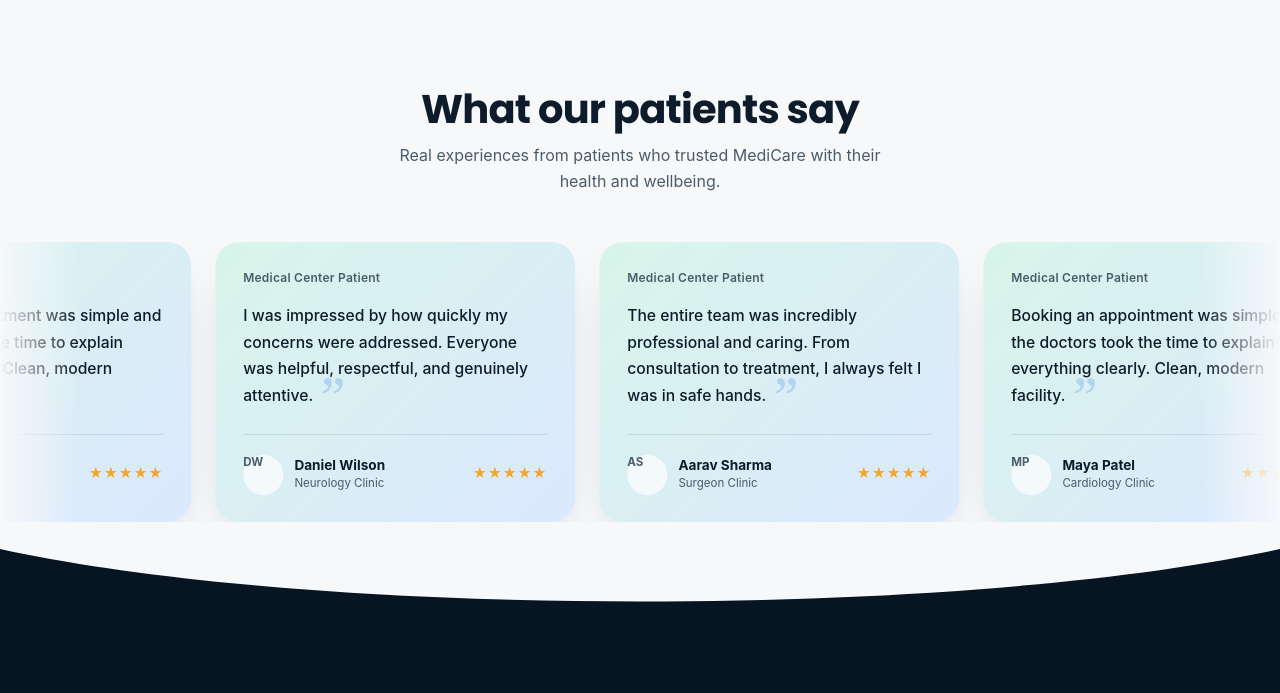
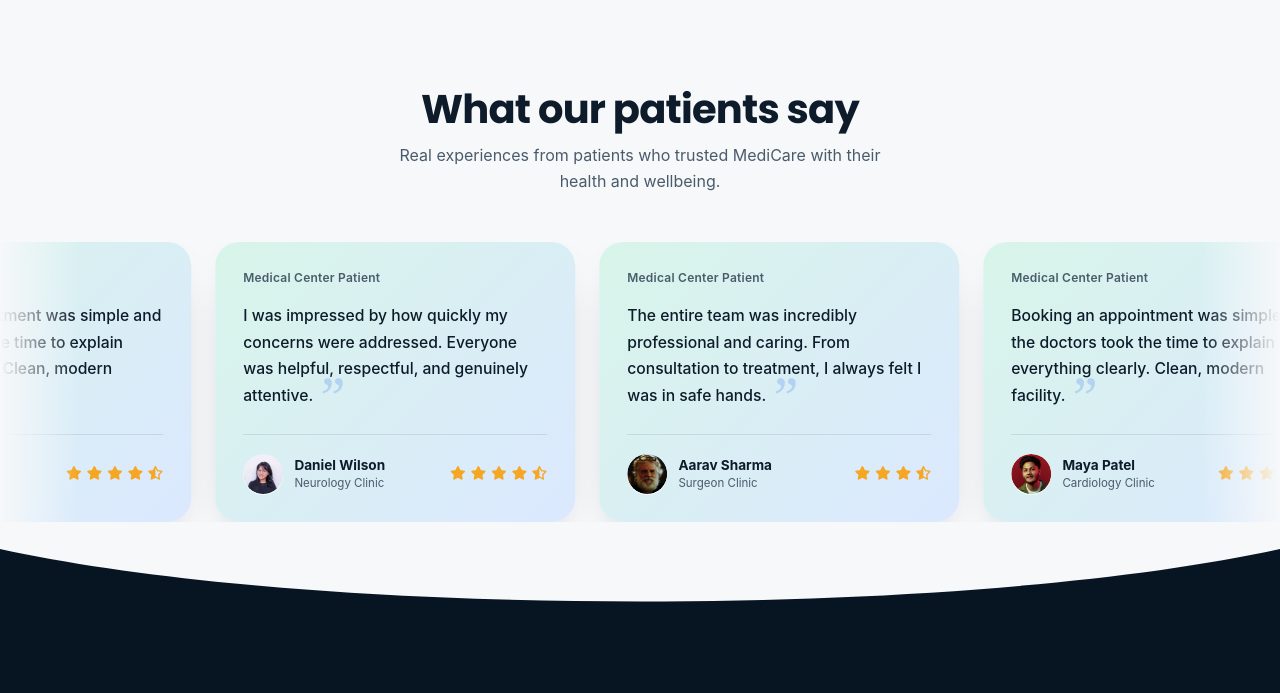
Before and after one commit to PanavGhai/OptiQueue, a Django app: page / in a window 1280 px wide. Shown: the part 3470-4163 px from the top of the page. Run offline with Django 5.2, Linux system fonts and the light colour scheme.

Commit message:
Polish reviews section and add back to top

```diff
--- a/static/css/styles.css
+++ b/static/css/styles.css
@@ -1060,6 +1060,12 @@ textarea:focus-visible {
     border-radius: 24px;
     background: linear-gradient(135deg, var(--mc-mint), var(--mc-azure));
     box-shadow: 0 20px 45px -25px rgba(7, 21, 35, 0.35);
+    transition: transform 0.3s ease, box-shadow 0.3s ease;
+}
+
+.mc-card:hover {
+    transform: translateY(-8px) scale(1.02);
+    box-shadow: 0 28px 55px -25px rgba(7, 21, 35, 0.45);
 }
 
 .mc-card__label {
@@ -1118,6 +1124,15 @@ textarea:focus-visible {
     color: var(--mc-ink);
     font-size: 0.78rem;
     font-weight: 700;
+    overflow: hidden;
+}
+
+.mc-card__avatar img {
+    width: 100%;
+    height: 100%;
+    object-fit: cover;
+    border-radius: 50%;
+    display: block;
 }
 
 .mc-card__patient strong {
@@ -1386,7 +1401,65 @@ textarea:focus-visible {
 
 
 /* =========================================================
-   11. RESPONSIVE — TABLET
+   11. BACK TO TOP
+========================================================= */
+
+.back-to-top {
+    position: fixed;
+    right: 25px;
+    bottom: 25px;
+    z-index: 90;
+
+    width: 45px;
+    height: 45px;
+
+    display: flex;
+    align-items: center;
+    justify-content: center;
+
+    border-radius: 50%;
+    background: var(--primary-color);
+    color: #fff;
+    text-decoration: none;
+
+    box-shadow: 0 5px 15px rgba(0, 0, 0, 0.2);
+
+    opacity: 0;
+    visibility: hidden;
+    transform: translateY(10px);
+
+    transition:
+        opacity 0.3s ease,
+        visibility 0.3s ease,
+        transform 0.3s ease,
+        box-shadow 0.3s ease;
+}
+
+.back-to-top.visible {
+    opacity: 1;
+    visibility: visible;
+    transform: translateY(0);
+}
+
+.back-to-top:hover {
+    transform: translateY(-4px);
+    box-shadow: 0 8px 20px rgba(0, 0, 0, 0.25);
+}
+
+.back-to-top:active {
+    transform: translateY(-1px);
+}
+
+.back-to-top i {
+    text-shadow:
+        -1px -1px 0 rgba(0, 0, 0, 0.75),
+        1px -1px 0 rgba(0, 0, 0, 0.75),
+        -1px 1px 0 rgba(0, 0, 0, 0.75),
+        1px 1px 0 rgba(0, 0, 0, 0.75);
+}
+
+/* =========================================================
+   12. RESPONSIVE — TABLET
 ========================================================= */
 
 @media (max-width: 1080px) {
@@ -1441,7 +1514,7 @@ textarea:focus-visible {
 
 
 /* =========================================================
-   12. RESPONSIVE — MOBILE
+   13. RESPONSIVE — MOBILE
 ========================================================= */
 
 @media (max-width: 720px) {
@@ -1535,7 +1608,7 @@ textarea:focus-visible {
 
 
 /* =========================================================
-   13. ENTRANCE & SCROLL-TRIGGERED ANIMATIONS
+   14. ENTRANCE & SCROLL-TRIGGERED ANIMATIONS
 
    Notes:
    - hero-rise / marquee-scroll / mc-scroll keyframes already
--- a/templates/landing.html
+++ b/templates/landing.html
@@ -23,6 +23,7 @@
     href="https://fonts.googleapis.com/css2?family=Poppins:wght@600;700;800&family=Inter:wght@400;500;600;700&display=swap"
     rel="stylesheet">
 
+  <link rel="stylesheet" href="https://cdnjs.cloudflare.com/ajax/libs/font-awesome/5.15.4/css/all.min.css">
   <link rel="stylesheet" href="{% static 'css/styles.css' %}">
 
 </head>
@@ -696,13 +697,21 @@
             </p>
             <div class="mc-card__footer">
               <div class="mc-card__patient">
-                <span class="mc-card__avatar" aria-hidden="true">AS</span>
+                <span class="mc-card__avatar" aria-hidden="true">
+                  <img src="{% static 'images/patients/review-1.webp' %}" alt="Aarav Sharma">
+                </span>
                 <div>
                   <strong>Aarav Sharma</strong>
                   <span>Surgeon Clinic</span>
                 </div>
               </div>
-              <span class="mc-card__stars" aria-label="4.9 out of 5 stars">★★★★★</span>
+              <span class="mc-card__stars" aria-label="4.9 out of 5 stars">
+                  <i class="fas fa-star"></i>
+                  <i class="fas fa-star"></i>
+                  <i class="fas fa-star"></i>
+                  <i class="fas fa-star"></i>
+                  <i class="fas fa-star"></i>
+              </span>
             </div>
           </article>
 
@@ -715,13 +724,21 @@
             </p>
             <div class="mc-card__footer">
               <div class="mc-card__patient">
-                <span class="mc-card__avatar" aria-hidden="true">MP</span>
+                <span class="mc-card__avatar" aria-hidden="true">
+                  <img src="{% static 'images/patients/review-2.webp' %}" alt="Maya Patel">
+                </span>
                 <div>
                   <strong>Maya Patel</strong>
                   <span>Cardiology Clinic</span>
                 </div>
               </div>
-              <span class="mc-card__stars" aria-label="4.8 out of 5 stars">★★★★★</span>
+              <span class="mc-card__stars" aria-label="4.8 out of 5 stars">
+                  <i class="fas fa-star"></i>
+                  <i class="fas fa-star"></i>
+                  <i class="fas fa-star"></i>
+                  <i class="fas fa-star"></i>
+                  <i class="fas fa-star-half-alt"></i>
+              </span>
             </div>
           </article>
 
@@ -734,13 +751,21 @@
             </p>
             <div class="mc-card__footer">
               <div class="mc-card__patient">
-                <span class="mc-card__avatar" aria-hidden="true">DW</span>
+                <span class="mc-card__avatar" aria-hidden="true">
+                  <img src="{% static 'images/patients/review-3.webp' %}" alt="Daniel Wilson">
+                </span>
                 <div>
                   <strong>Daniel Wilson</strong>
                   <span>Neurology Clinic</span>
                 </div>
               </div>
-              <span class="mc-card__stars" aria-label="4.7 out of 5 stars">★★★★★</span>
+              <span class="mc-card__stars" aria-label="4.7 out of 5 stars">
+                  <i class="fas fa-star"></i>
+                  <i class="fas fa-star"></i>
+                  <i class="fas fa-star"></i>
+                  <i class="fas fa-star"></i>
+                  <i class="fas fa-star-half-alt"></i>
+              </span>
             </div>
           </article>
 
@@ -755,13 +780,20 @@
             </p>
             <div class="mc-card__footer">
               <div class="mc-card__patient">
-                <span class="mc-card__avatar" aria-hidden="true">AS</span>
+                <span class="mc-card__avatar" aria-hidden="true">
+                  <img src="{% static 'images/patients/review-1.webp' %}" alt="Aarav Sharma">
+                </span>
                 <div>
                   <strong>Aarav Sharma</strong>
                   <span>Surgeon Clinic</span>
                 </div>
               </div>
-              <span class="mc-card__stars">★★★★★</span>
+              <span class="mc-card__stars">
+                  <i class="fas fa-star"></i>
+                  <i class="fas fa-star"></i>
+                  <i class="fas fa-star"></i>
+                  <i class="fas fa-star-half-alt"></i>
+              </span>
             </div>
           </article>
 
@@ -774,13 +806,21 @@
             </p>
             <div class="mc-card__footer">
               <div class="mc-card__patient">
-                <span class="mc-card__avatar" aria-hidden="true">MP</span>
+                <span class="mc-card__avatar" aria-hidden="true">
+                  <img src="{% static 'images/patients/review-2.webp' %}" alt="Maya Patel">
+                </span>
                 <div>
                   <strong>Maya Patel</strong>
                   <span>Cardiology Clinic</span>
                 </div>
               </div>
-              <span class="mc-card__stars">★★★★★</span>
+              <span class="mc-card__stars">
+                  <i class="fas fa-star"></i>
+                  <i class="fas fa-star"></i>
+                  <i class="fas fa-star"></i>
+                  <i class="fas fa-star"></i>
+                  <i class="fas fa-star-half-alt"></i>
+              </span>
             </div>
           </article>
 
@@ -793,13 +833,21 @@
             </p>
             <div class="mc-card__footer">
               <div class="mc-card__patient">
-                <span class="mc-card__avatar" aria-hidden="true">DW</span>
+                <span class="mc-card__avatar" aria-hidden="true">
+                  <img src="{% static 'images/patients/review-3.webp' %}" alt="Daniel Wilson">
+                </span>
                 <div>
                   <strong>Daniel Wilson</strong>
                   <span>Neurology Clinic</span>
                 </div>
               </div>
-              <span class="mc-card__stars">★★★★★</span>
+              <span class="mc-card__stars">
+                  <i class="fas fa-star"></i>
+                  <i class="fas fa-star"></i>
+                  <i class="fas fa-star"></i>
+                  <i class="fas fa-star"></i>
+                  <i class="fas fa-star"></i>
+              </span>
             </div>
           </article>
 
@@ -949,6 +997,27 @@
 
   </footer>
 
+  <!-- Back to top -->
+  <a href="#home" class="back-to-top" aria-label="Back to top">
+    <i class="fas fa-arrow-up"></i>
+  </a>
+
+  <script>
+    document.addEventListener('DOMContentLoaded', function () {
+        const backToTop = document.querySelector('.back-to-top');
+
+        if (!backToTop) return;
+
+        window.addEventListener('scroll', function () {
+            if (window.scrollY > 300) {
+                backToTop.classList.add('visible');
+            } else {
+                backToTop.classList.remove('visible');
+            }
+        });
+    });
+</script>
+
   <script src="{% static 'js/scripts.js' %}"></script>
 
 </body>
```
